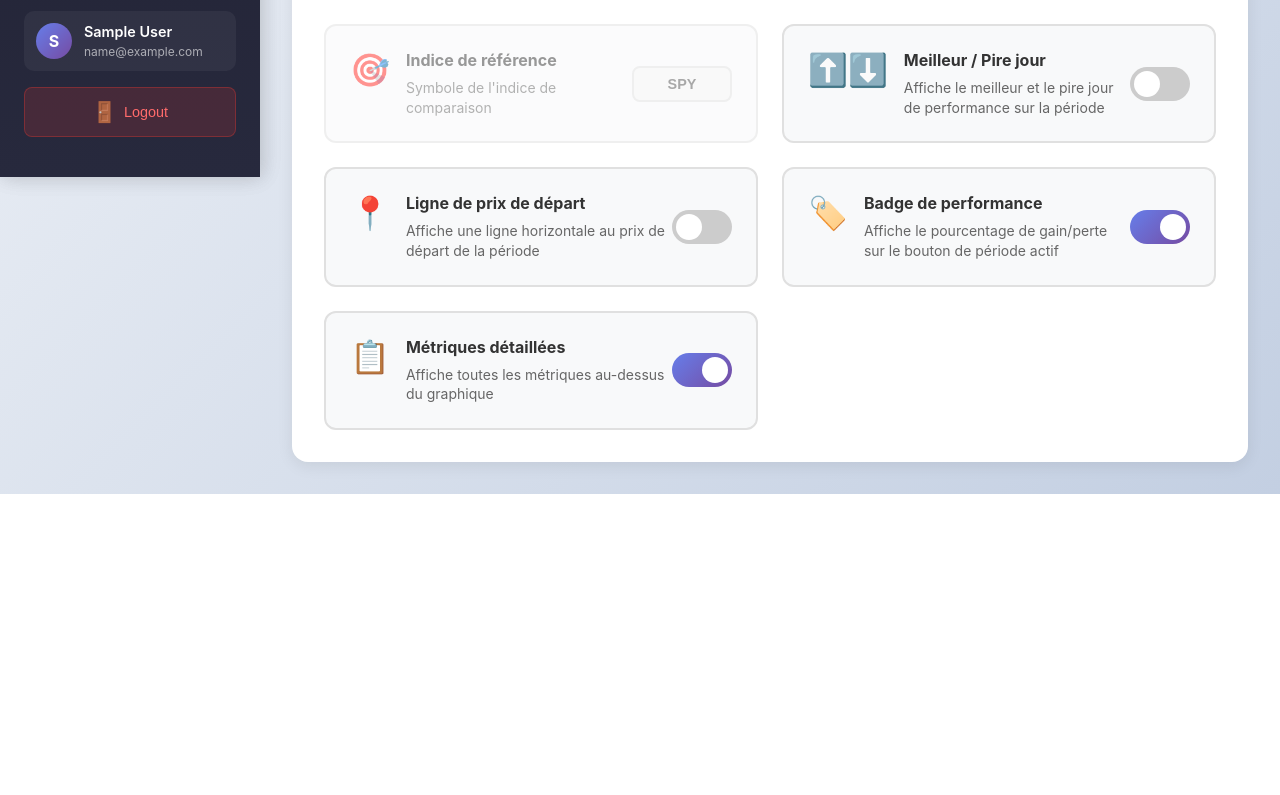
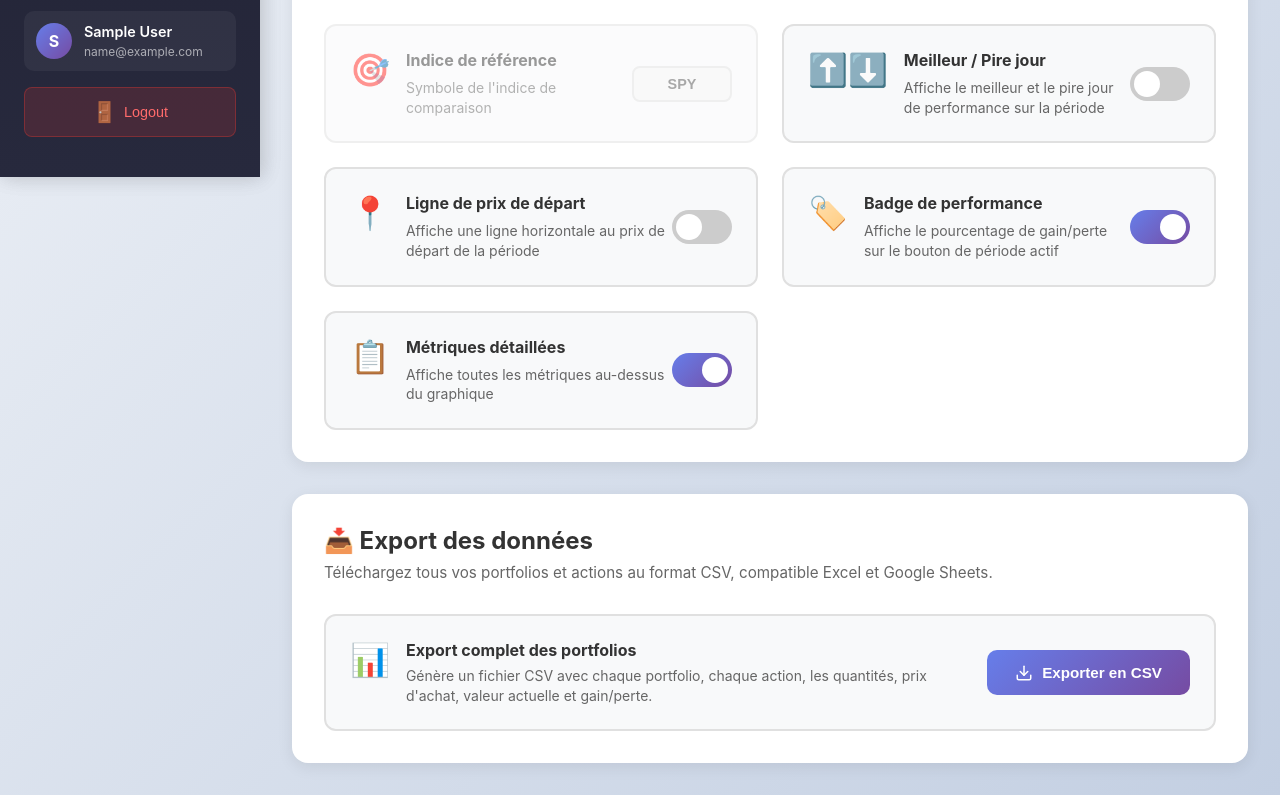
Before and after one commit to Basuw/capitalot, a Vue app in the folder frontend/: page /profile in a window 1280 px wide. Shown: the part 623-1418 px from the top of the page. Before the commit the page ends 1117 px from the top, so only its background shows below. Built offline with nearby package versions, Linux system fonts and the light colour scheme; no server answers; sample sign-in values are in the browser's storage.

Commit message:
add expor option

```diff
--- a/frontend/src/components/Navbar.vue
+++ b/frontend/src/components/Navbar.vue
@@ -1,7 +1,7 @@
 <template>
   <div class="sidebar">
     <div class="sidebar-brand">
-      <img src="/capitalot_icon.png" alt="Capitalot" class="brand-icon" />
+      <img src="/icon/capitalot_icon.png" alt="Capitalot" class="brand-icon" />
       <h1>Capitalot</h1>
     </div>
 
--- a/frontend/src/views/Profile.vue
+++ b/frontend/src/views/Profile.vue
@@ -170,6 +170,32 @@
           {{ saveMessage }}
         </div>
       </div>
+
+      <div class="preferences-section export-section">
+        <h2>📥 Export des données</h2>
+        <p class="section-description">
+          Téléchargez tous vos portfolios et actions au format CSV, compatible Excel et Google Sheets.
+        </p>
+        <div class="export-row">
+          <div class="export-info">
+            <div class="export-icon">📊</div>
+            <div>
+              <h3>Export complet des portfolios</h3>
+              <p>Génère un fichier CSV avec chaque portfolio, chaque action, les quantités, prix d'achat, valeur actuelle et gain/perte.</p>
+            </div>
+          </div>
+          <button @click="exportCSV" :disabled="exporting" class="btn-export">
+            <svg v-if="!exporting" xmlns="http://www.w3.org/2000/svg" width="18" height="18" viewBox="0 0 24 24" fill="none" stroke="currentColor" stroke-width="2" stroke-linecap="round" stroke-linejoin="round">
+              <path d="M21 15v4a2 2 0 0 1-2 2H5a2 2 0 0 1-2-2v-4"/><polyline points="7 10 12 15 17 10"/><line x1="12" y1="15" x2="12" y2="3"/>
+            </svg>
+            <svg v-else class="spinner" xmlns="http://www.w3.org/2000/svg" width="18" height="18" viewBox="0 0 24 24" fill="none" stroke="currentColor" stroke-width="2">
+              <line x1="12" y1="2" x2="12" y2="6"/><line x1="12" y1="18" x2="12" y2="22"/><line x1="4.93" y1="4.93" x2="7.76" y2="7.76"/><line x1="16.24" y1="16.24" x2="19.07" y2="19.07"/><line x1="2" y1="12" x2="6" y2="12"/><line x1="18" y1="12" x2="22" y2="12"/><line x1="4.93" y1="19.07" x2="7.76" y2="16.24"/><line x1="16.24" y1="7.76" x2="19.07" y2="4.93"/>
+            </svg>
+            {{ exporting ? 'Export en cours...' : 'Exporter en CSV' }}
+          </button>
+        </div>
+        <div v-if="exportError" class="save-message error">{{ exportError }}</div>
+      </div>
     </div>
   </div>
 </template>
@@ -178,8 +204,101 @@
 import { ref, onMounted } from 'vue'
 import Navbar from '../components/Navbar.vue'
 import { usePreferencesStore } from '../stores/preferences'
+import { usePortfolioStore } from '../stores/portfolio'
+import api from '../services/api'
 
 const preferencesStore = usePreferencesStore()
+const portfolioStore = usePortfolioStore()
+
+const exporting = ref(false)
+const exportError = ref('')
+
+async function exportCSV() {
+  exporting.value = true
+  exportError.value = ''
+  try {
+    // Récupère la liste des portfolios
+    const portfolios = await portfolioStore.fetchPortfolios()
+
+    // Récupère chaque portfolio avec ses actions
+    const detailed = await Promise.all(
+      portfolios.map(p => api.get(`/portfolios/${p.id}`).then(r => r.data))
+    )
+
+    const currency = preferencesStore.preferences?.currency || 'USD'
+    const now = new Date().toLocaleString('fr-FR')
+
+    const headers = [
+      'Portfolio',
+      'Symbole',
+      'Nom',
+      'Type',
+      'Quantité',
+      'Prix moyen achat',
+      'Prix actuel',
+      'Valeur totale',
+      'Gain/Perte',
+      'Gain/Perte (%)',
+      `Devise`
+    ]
+
+    const rows = []
+    for (const portfolio of detailed) {
+      const stocks = portfolio.stocks || []
+      if (stocks.length === 0) {
+        rows.push([escapeCsv(portfolio.name), '', '', '', '', '', '', '', '', '', currency])
+      } else {
+        for (const s of stocks) {
+          rows.push([
+            escapeCsv(portfolio.name),
+            escapeCsv(s.stock?.symbol ?? ''),
+            escapeCsv(s.stock?.name ?? ''),
+            escapeCsv(s.stock?.type ?? ''),
+            formatNum(s.quantity),
+            formatNum(s.purchasePrice),
+            formatNum(s.currentPrice),
+            formatNum(s.currentValue),
+            formatNum(s.gainLoss),
+            formatNum(s.gainLossPercentage),
+            currency
+          ])
+        }
+      }
+    }
+
+    const csvContent = [
+      `# Export Capitalot — ${now}`,
+      headers.join(';'),
+      ...rows.map(r => r.join(';'))
+    ].join('\n')
+
+    const blob = new Blob(['\uFEFF' + csvContent], { type: 'text/csv;charset=utf-8;' })
+    const url = URL.createObjectURL(blob)
+    const link = document.createElement('a')
+    link.href = url
+    link.download = `capitalot_export_${new Date().toISOString().slice(0, 10)}.csv`
+    link.click()
+    URL.revokeObjectURL(url)
+  } catch (e) {
+    console.error('Export failed:', e)
+    exportError.value = 'Erreur lors de l\'export. Veuillez réessayer.'
+  } finally {
+    exporting.value = false
+  }
+}
+
+function escapeCsv(val) {
+  if (val == null) return ''
+  const str = String(val)
+  return str.includes(';') || str.includes('"') || str.includes('\n')
+    ? `"${str.replace(/"/g, '""')}"`
+    : str
+}
+
+function formatNum(val) {
+  if (val == null) return ''
+  return Number(val).toFixed(2).replace('.', ',')
+}
 const preferences = ref({
   showAnnualizedReturn: false,
   showBenchmarkComparison: false,
@@ -422,9 +541,97 @@ input:checked + .slider:before {
   color: #991b1b;
 }
 
+.export-section {
+  margin-top: 2rem;
+}
+
+.export-row {
+  display: flex;
+  align-items: center;
+  justify-content: space-between;
+  gap: 2rem;
+  padding: 1.5rem;
+  background: #f8f9fa;
+  border-radius: 12px;
+  border: 2px solid #e0e0e0;
+  flex-wrap: wrap;
+}
+
+.export-info {
+  display: flex;
+  align-items: flex-start;
+  gap: 1rem;
+  flex: 1;
+  min-width: 0;
+}
+
+.export-icon {
+  font-size: 2rem;
+  flex-shrink: 0;
+}
+
+.export-info h3 {
+  margin: 0 0 0.4rem 0;
+  font-size: 1rem;
+  color: #333;
+}
+
+.export-info p {
+  margin: 0;
+  font-size: 0.875rem;
+  color: #666;
+  line-height: 1.4;
+}
+
+.btn-export {
+  display: flex;
+  align-items: center;
+  gap: 0.6rem;
+  padding: 0.85rem 1.75rem;
+  background: linear-gradient(135deg, #667eea 0%, #764ba2 100%);
+  color: white;
+  border: none;
+  border-radius: 10px;
+  font-weight: 600;
+  font-size: 0.95rem;
+  cursor: pointer;
+  white-space: nowrap;
+  transition: transform 0.2s, box-shadow 0.2s, opacity 0.2s;
+  flex-shrink: 0;
+}
+
+.btn-export:hover:not(:disabled) {
+  transform: translateY(-2px);
+  box-shadow: 0 6px 18px rgba(102, 126, 234, 0.4);
+}
+
+.btn-export:disabled {
+  opacity: 0.6;
+  cursor: not-allowed;
+}
+
+.spinner {
+  animation: spin 1s linear infinite;
+}
+
+@keyframes spin {
+  from { transform: rotate(0deg); }
+  to   { transform: rotate(360deg); }
+}
+
 @media (max-width: 768px) {
   .preferences-grid {
     grid-template-columns: 1fr;
   }
+
+  .export-row {
+    flex-direction: column;
+    align-items: flex-start;
+  }
+
+  .btn-export {
+    width: 100%;
+    justify-content: center;
+  }
 }
 </style>
```
